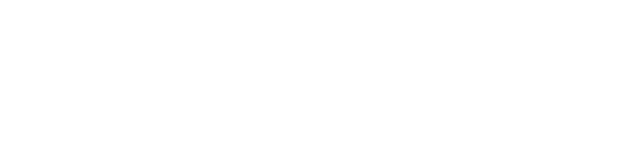
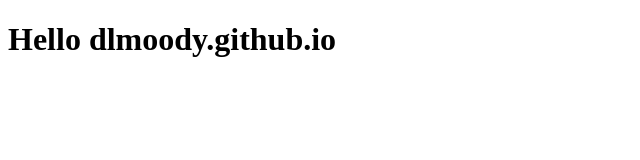
Before and after one commit to dlmoody/dlmoody.github.io, a plain HTML site: page index.html in a window 1280 px wide. Shown: the whole page, without its empty margins (0-640 px from the left). Drawn offline with Linux system fonts and the light colour scheme.

Commit message:
updated the index page

```diff
--- a/index.html
+++ b/index.html
@@ -5,6 +5,6 @@
     <title></title>
 </head>
 <body>
-
+<h1>Hello dlmoody.github.io</h1>
 </body>
 </html>
```
